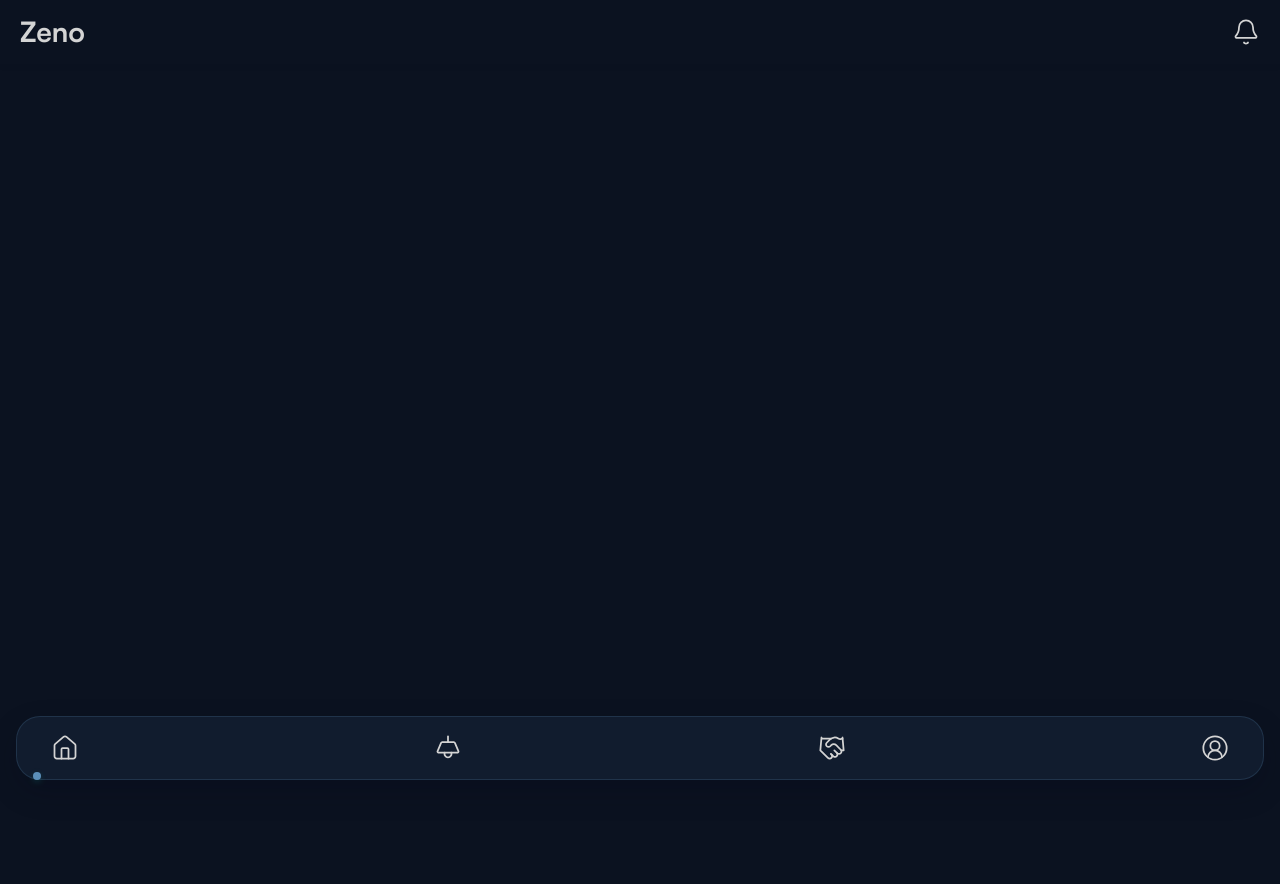
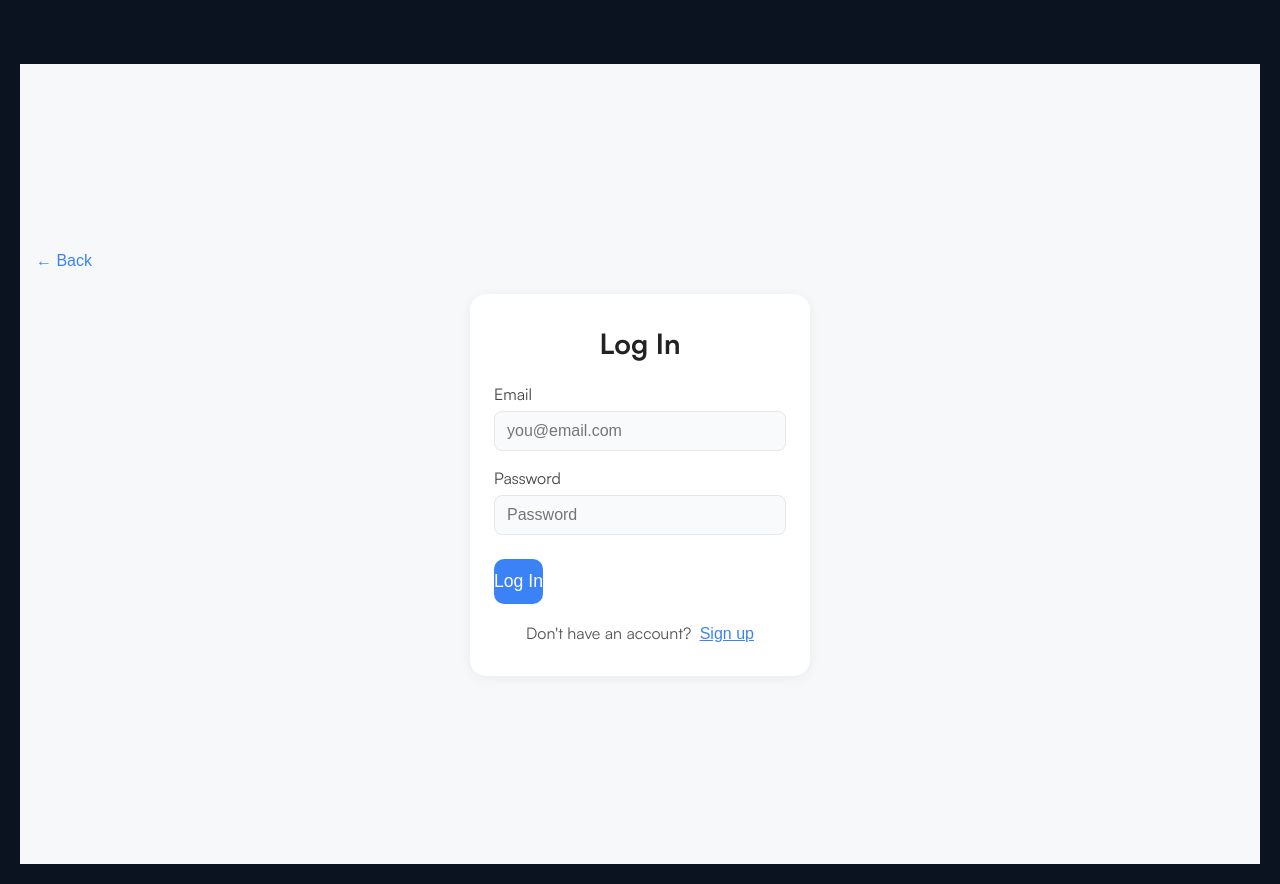
Before and after one commit to dia-avv/zeno, a React (Vite) app: page /zeno/login in a window 1280 px wide. Before the commit the page ends 800 px from the top, so only its background shows below. Built offline with nearby package versions, Linux system fonts and the light colour scheme; no server answers.

Commit message:
Added Welcome screen and auth

```diff
--- a/src/App.jsx
+++ b/src/App.jsx
@@ -1,4 +1,5 @@
-import { Routes, Route } from "react-router-dom";
+import { useEffect, useState } from "react";
+import { Routes, Route, useLocation } from "react-router-dom";
 import Home from "./pages/Home";
 import Devices from "./pages/Devices";
 import AddDevice from "./pages/AddDevice";
@@ -6,8 +7,43 @@ import Profiles from "./pages/Profile";
 import Community from "./pages/Community";
 import Navbar from "./components/NavBar";
 import TopBar from "./components/TopBar";
+import WelcomeScreen from "./pages/WelcomeScreen";
+import AuthPage from "./pages/AuthPage";
+import { supabase } from "./lib/supabaseClient";
 
 function App() {
+  const [sessionChecked, setSessionChecked] = useState(false);
+  const [session, setSession] = useState(null);
+  const location = useLocation();
+
+  useEffect(() => {
+    supabase.auth.getSession().then(({ data: { session } }) => {
+      setSession(session);
+      setSessionChecked(true);
+    });
+    const { data: listener } = supabase.auth.onAuthStateChange(
+      (_event, session) => {
+        setSession(session);
+      }
+    );
+    return () => {
+      listener?.subscription.unsubscribe();
+    };
+  }, []);
+
+  // Show nothing until session is checked
+  if (!sessionChecked) return null;
+
+  // Show AuthPage for /login or /signup
+  if (!session && ["/login", "/signup"].includes(location.pathname)) {
+    return <AuthPage onBack={() => (window.location.href = "/zeno/")} />;
+  }
+
+  // Show WelcomeScreen if not logged in and not on /login or /signup
+  if (!session) {
+    return <WelcomeScreen />;
+  }
+
   return (
     <>
       <TopBar />
@@ -18,6 +54,18 @@ function App() {
         <Route path="/devices/new" element={<AddDevice />} />
         <Route path="/profiles" element={<Profiles />} />
         <Route path="/community" element={<Community />} />
+        <Route
+          path="/login"
+          element={
+            <AuthPage onBack={() => (window.location.href = "/zeno/")} />
+          }
+        />
+        <Route
+          path="/signup"
+          element={
+            <AuthPage onBack={() => (window.location.href = "/zeno/")} />
+          }
+        />
       </Routes>
     </>
   );
--- a/src/main.jsx
+++ b/src/main.jsx
@@ -5,7 +5,7 @@ import { BrowserRouter } from "react-router-dom";
 import App from "./App";
 
 ReactDOM.createRoot(document.getElementById("root")).render(
-  <BrowserRouter>
+  <BrowserRouter basename="/zeno">
     <App />
   </BrowserRouter>
 );
--- /dev/null
+++ b/src/pages/AuthPage.css
@@ -0,0 +1,91 @@
+.auth-root {
+  min-height: 100vh;
+  background: #f6f8fa;
+  display: flex;
+  flex-direction: column;
+  align-items: center;
+  justify-content: center;
+  padding: 32px 16px;
+}
+.auth-back {
+  background: none;
+  border: none;
+  color: #3b82f6;
+  font-size: 1rem;
+  margin-bottom: 24px;
+  cursor: pointer;
+  align-self: flex-start;
+}
+.auth-box {
+  background: #fff;
+  border-radius: 16px;
+  box-shadow: 0 2px 12px rgba(0, 0, 0, 0.06);
+  padding: 32px 24px;
+  width: 100%;
+  max-width: 340px;
+  display: flex;
+  flex-direction: column;
+  align-items: stretch;
+}
+.auth-box h2 {
+  text-align: center;
+  margin-bottom: 20px;
+  color: #222;
+}
+.auth-box form > div {
+  margin-bottom: 16px;
+}
+.auth-box label {
+  display: block;
+  margin-bottom: 6px;
+  color: #444;
+  font-size: 1rem;
+}
+.auth-box input {
+  width: 100%;
+  padding: 10px 12px;
+  border-radius: 8px;
+  border: 1.5px solid #e5e7eb;
+  font-size: 1rem;
+  background: #f9fafb;
+  color: #222;
+  outline: none;
+  transition: border 0.2s;
+}
+.auth-box input:focus {
+  border-color: #3b82f6;
+}
+.auth-error {
+  color: #e11d48;
+  font-size: 0.95rem;
+  margin-bottom: 10px;
+  text-align: center;
+}
+.auth-submit {
+  background: #3b82f6;
+  color: #fff;
+  border: none;
+  border-radius: 10px;
+  padding: 12px 0;
+  font-size: 1.1rem;
+  margin-top: 8px;
+  cursor: pointer;
+  transition: background 0.2s;
+}
+.auth-submit:hover {
+  background: #2563eb;
+}
+.auth-switch {
+  text-align: center;
+  margin-top: 18px;
+  color: #555;
+}
+.auth-switch button {
+  background: none;
+  border: none;
+  color: #3b82f6;
+  cursor: pointer;
+  font-size: 1rem;
+  text-decoration: underline;
+  margin-left: 4px;
+}
--- /dev/null
+++ b/src/pages/AuthPage.jsx
@@ -0,0 +1,105 @@
+import { useState } from "react";
+import { supabase } from "../lib/supabaseClient";
+import "./AuthPage.css";
+
+export default function AuthPage({ onBack }) {
+  const [mode, setMode] = useState("login"); // "login" or "signup"
+  const [name, setName] = useState("");
+  const [email, setEmail] = useState("");
+  const [password, setPassword] = useState("");
+  const [error, setError] = useState("");
+
+  const resetFields = () => {
+    setName("");
+    setEmail("");
+    setPassword("");
+    setError("");
+  };
+
+  const handleSwitch = () => {
+    setMode(mode === "login" ? "signup" : "login");
+    resetFields();
+  };
+
+  const handleSubmit = async (e) => {
+    e.preventDefault();
+    setError("");
+    if (!email || !password || (mode === "signup" && !name)) {
+      setError("Please fill in all fields.");
+      return;
+    }
+    if (mode === "signup") {
+      const { error } = await supabase.auth.signUp({
+        email,
+        password,
+        options: { data: { name } },
+      });
+      if (error) setError(error.message);
+    } else {
+      const { error } = await supabase.auth.signInWithPassword({
+        email,
+        password,
+      });
+      if (error) setError(error.message);
+    }
+  };
+
+  return (
+    <div className="auth-root">
+      <button className="auth-back" onClick={onBack}>
+        ← Back
+      </button>
+      <div className="auth-box">
+        <h2>{mode === "login" ? "Log In" : "Create Account"}</h2>
+        <form onSubmit={handleSubmit}>
+          {mode === "signup" && (
+            <div>
+              <label>Name</label>
+              <input
+                type="text"
+                value={name}
+                onChange={(e) => setName(e.target.value)}
+                placeholder="Your name"
+              />
+            </div>
+          )}
+          <div>
+            <label>Email</label>
+            <input
+              type="email"
+              value={email}
+              onChange={(e) => setEmail(e.target.value)}
+              placeholder="you@email.com"
+            />
+          </div>
+          <div>
+            <label>Password</label>
+            <input
+              type="password"
+              value={password}
+              onChange={(e) => setPassword(e.target.value)}
+              placeholder="Password"
+            />
+          </div>
+          {error && <div className="auth-error">{error}</div>}
+          <button type="submit" className="auth-submit">
+            {mode === "login" ? "Log In" : "Sign Up"}
+          </button>
+        </form>
+        <div className="auth-switch">
+          {mode === "login" ? (
+            <>
+              Don't have an account?{" "}
+              <button onClick={handleSwitch}>Sign up</button>
+            </>
+          ) : (
+            <>
+              Already have an account?{" "}
+              <button onClick={handleSwitch}>Log in</button>
+            </>
+          )}
+        </div>
+      </div>
+    </div>
+  );
+}
--- /dev/null
+++ b/src/pages/WelcomeScreen.css
@@ -0,0 +1,109 @@
+.welcome-root {
+  min-height: 100vh;
+  background: #f6f8fa;
+  display: flex;
+  flex-direction: column;
+  align-items: center;
+  justify-content: center;
+  padding: 32px 16px;
+}
+.welcome-mascot {
+  margin-bottom: 24px;
+}
+.mascot-house {
+  position: relative;
+  width: 96px;
+  height: 96px;
+  margin: 0 auto;
+}
+.mascot-roof {
+  position: absolute;
+  top: 0;
+  left: 0;
+  width: 0;
+  height: 0;
+  border-left: 48px solid transparent;
+  border-right: 48px solid transparent;
+  border-bottom: 32px solid #3b82f6;
+}
+.mascot-body {
+  position: absolute;
+  top: 32px;
+  left: 12px;
+  width: 72px;
+  height: 56px;
+  background: #fff;
+  border-radius: 16px;
+  border: 2px solid #e5e7eb;
+}
+.mascot-door {
+  position: absolute;
+  bottom: 8px;
+  left: 40px;
+  width: 16px;
+  height: 24px;
+  background: #3b82f6;
+  border-radius: 4px 4px 8px 8px;
+}
+.mascot-eyes {
+  position: absolute;
+  top: 56px;
+  left: 32px;
+  width: 32px;
+  height: 8px;
+  display: flex;
+  justify-content: space-between;
+}
+.mascot-eyes::before,
+.mascot-eyes::after {
+  content: "";
+  display: block;
+  width: 6px;
+  height: 6px;
+  background: #222;
+  border-radius: 50%;
+}
+.mascot-smile {
+  position: absolute;
+  bottom: 20px;
+  left: 36px;
+  width: 24px;
+  height: 12px;
+  border-bottom: 2px solid #222;
+  border-radius: 0 0 12px 12px;
+}
+.welcome-title {
+  font-size: 2rem;
+  margin-bottom: 12px;
+  color: #222;
+  text-align: center;
+}
+.welcome-desc {
+  color: #555;
+  text-align: center;
+  margin-bottom: 20px;
+  max-width: 320px;
+}
+.welcome-features {
+  list-style: none;
+  padding: 0;
+  margin: 0 0 28px 0;
+  text-align: left;
+}
+.welcome-features li {
+  margin-bottom: 8px;
+  font-size: 1.1rem;
+}
+.welcome-btn {
+  background: #3b82f6;
+  color: #fff;
+  border: none;
+  border-radius: 12px;
+  padding: 14px 32px;
+  font-size: 1.1rem;
+  cursor: pointer;
+  transition: background 0.2s;
+}
+.welcome-btn:hover {
+  background: #2563eb;
+}
--- /dev/null
+++ b/src/pages/WelcomeScreen.jsx
@@ -0,0 +1,47 @@
+import { useEffect } from "react";
+import { useNavigate } from "react-router-dom";
+import { supabase } from "../lib/supabaseClient";
+import "./WelcomeScreen.css";
+
+export default function WelcomeScreen() {
+  const navigate = useNavigate();
+
+  useEffect(() => {
+    supabase.auth.getSession().then(({ data: { session } }) => {
+      if (session) {
+        navigate("/home");
+      }
+    });
+  }, [navigate]);
+
+  const handleGetStarted = () => {
+    navigate("/login");
+  };
+
+  return (
+    <div className="welcome-root">
+      <div className="welcome-mascot">
+        <div className="mascot-house">
+          <div className="mascot-roof" />
+          <div className="mascot-body" />
+          <div className="mascot-door" />
+          <div className="mascot-eyes" />
+          <div className="mascot-smile" />
+        </div>
+      </div>
+      <h1 className="welcome-title">Welcome to SafeHome</h1>
+      <p className="welcome-desc">
+        Never worry about leaving devices on again. Your peaceful home companion
+        is here to help.
+      </p>
+      <ul className="welcome-features">
+        <li>✓ Quick daily safety checks</li>
+        <li>🏠 Personalized device reminders</li>
+        <li>😌 Peace of mind, anywhere</li>
+      </ul>
+      <button className="welcome-btn" onClick={handleGetStarted}>
+        Get Started
+      </button>
+    </div>
+  );
+}
```
